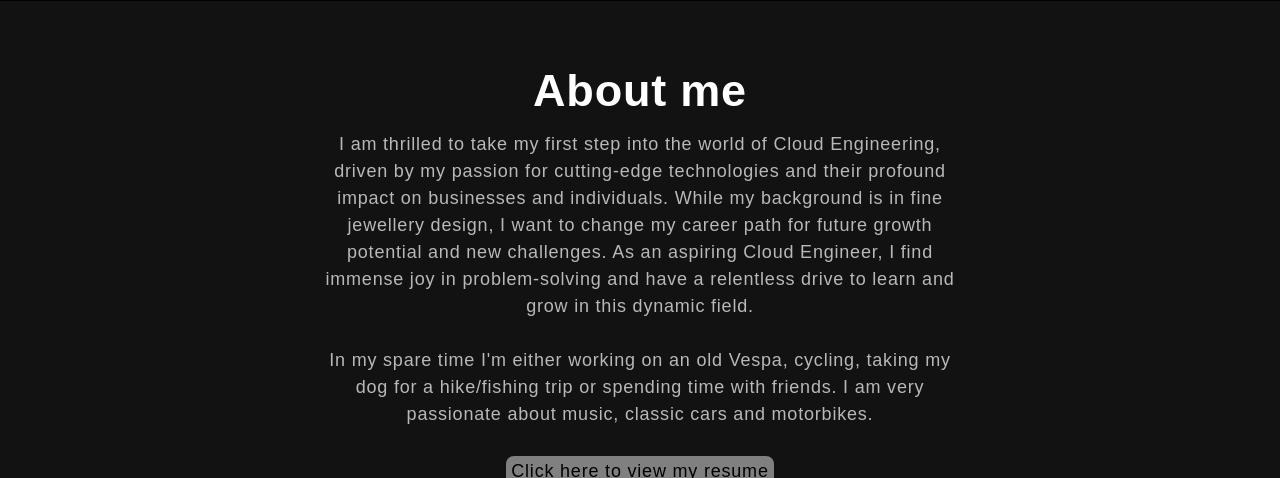
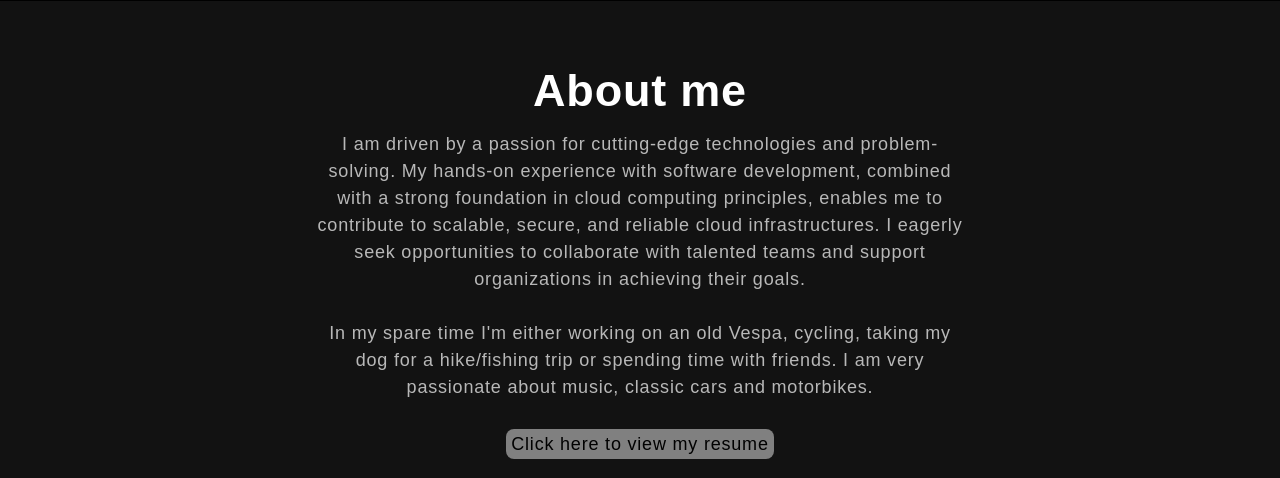
Before and after one commit to JuanGaljoen/my-portfolio, a React (Create React App) app in the folder my-portfolio/: page / in a window 1280 px wide. Shown: the part 2580-3058 px from the top of the page. Built offline with nearby package versions, Linux system fonts and the light colour scheme; no server answers.

Commit message:
Updated About

```diff
--- a/my-portfolio/src/components/About.js
+++ b/my-portfolio/src/components/About.js
@@ -11,8 +11,8 @@ export const About = () => {
             <div className="about" id="aboutme" xs={12} md={6} xl={7}>
                 <h2>About me</h2>
                 <p>
-                    I am thrilled to take my first step into the world of Cloud Engineering, driven by my passion for cutting-edge technologies and their profound impact on businesses and individuals. While my background is in fine jewellery design,
-                    I want to change my career path for future growth potential and new challenges. As an aspiring Cloud Engineer, I find immense joy in problem-solving and have a relentless drive to learn and grow in this dynamic field. <br></br><br></br>
+                    I am driven by a passion for cutting-edge technologies and problem-solving. My hands-on experience with software development, combined with a strong foundation in cloud computing principles, enables me to contribute to scalable, secure, and reliable cloud infrastructures. I eagerly seek opportunities to collaborate with talented teams and support organizations in achieving their goals.
+                    <br></br><br></br>
                     <img className="background-about-image" src={"https://i.pinimg.com/564x/81/8f/4a/818f4a120483279ef50b769acf8188a6.jpg"} alt="astronaut" xs={12} md={6} xl={7}></img>
                     In my spare time I'm either working on an old Vespa, cycling, taking my dog for a hike/fishing trip or spending time with friends. I am very passionate about music, classic cars and motorbikes.
                 </p>
```
